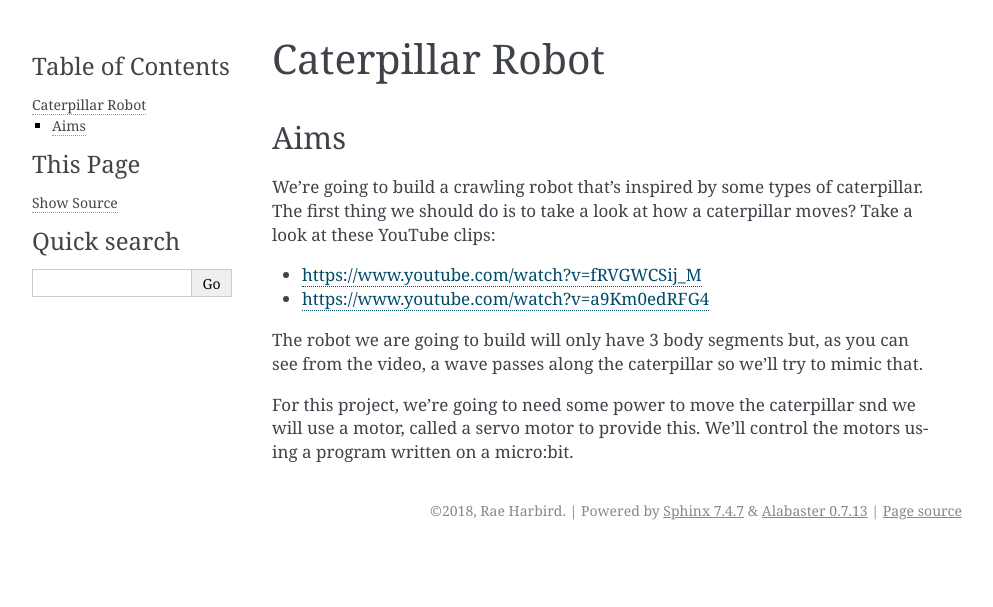
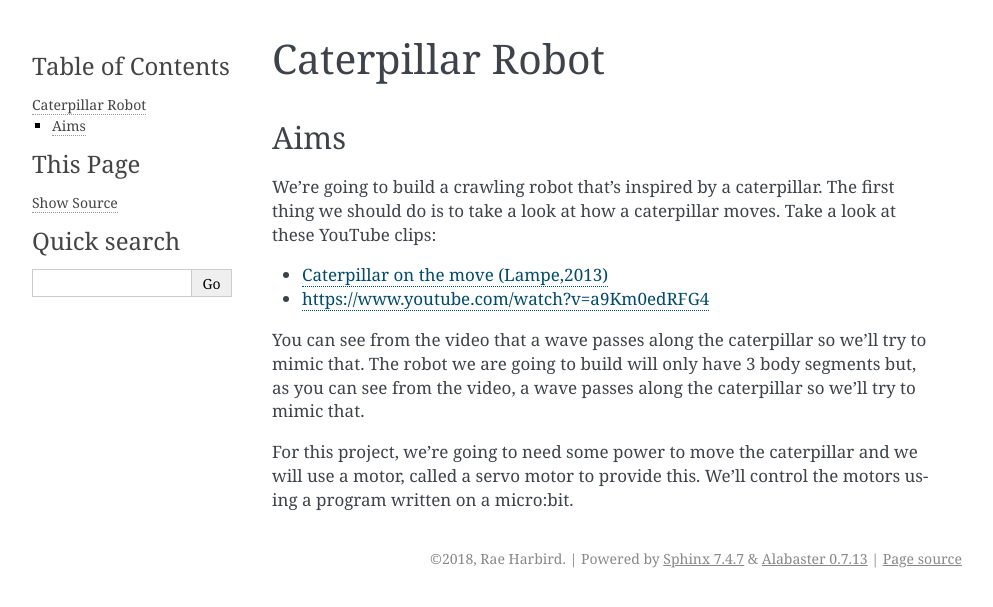
Before and after one commit to rharbird/ucl-microbit-robotics-readthedocs, a Sphinx documentation site: the page built from source/caterpillar_robot.rst, in a window 1280 px wide. Shown: the top 607 px of the page, without its empty margins (148-1141 px from the left). Built offline with Sphinx 7.4.7, drawn with Linux system fonts in a browser that asks for light colours; pages that are not in the unit, such as notebooks, are missing from menus.

Commit message:
Test references and URLs

```diff
--- a/source/caterpillar_robot.rst
+++ b/source/caterpillar_robot.rst
@@ -4,16 +4,18 @@ Caterpillar Robot
 
 Aims
 ----
-We’re going to build a crawling robot that’s inspired by some types of caterpillar.
-The first thing we should do is to take a look at how a caterpillar moves? Take a
+We’re going to build a crawling robot that’s inspired by a caterpillar.
+The first thing we should do is to take a look at how a caterpillar moves. Take a
 look at these YouTube clips:
 
-* https://www.youtube.com/watch?v=fRVGWCSij_M
+* `Caterpillar on the move (Lampe,2013) <https://www.youtube.com/watch?v=fRVGWCSij_M>`_
 * https://www.youtube.com/watch?v=a9Km0edRFG4
 
-The robot we are going to build will only have 3 body segments but, as you can
-see from the video, a wave passes along the caterpillar so we’ll try to mimic that.
+You can see from the video that a wave passes along the caterpillar so we’ll
+try to mimic that. The robot we are going to build will only have 3 body segments
+but, as you can see from the video, a wave passes along the caterpillar so we’ll
+try to mimic that.
 
-For this project, we’re going to need some power to move the caterpillar snd we
+For this project, we’re going to need some power to move the caterpillar and we
 will use a motor, called a servo motor to provide this. We'll control the motors
 using a program written on a micro:bit.
--- /dev/null
+++ b/source/references.rst
@@ -0,0 +1,2 @@
+Ove Daae Lampe. (2013). Caterpillar on the move. [Online Video]. 2 September 2013.
+Available from: https://www.youtube.com/watch?v=fRVGWCSij_M. [Accessed: 28 April 2018]
```
Also changed, not shown: source/pictures/BlackWhiteRedCaterpillarYouTube.jpg (added).
